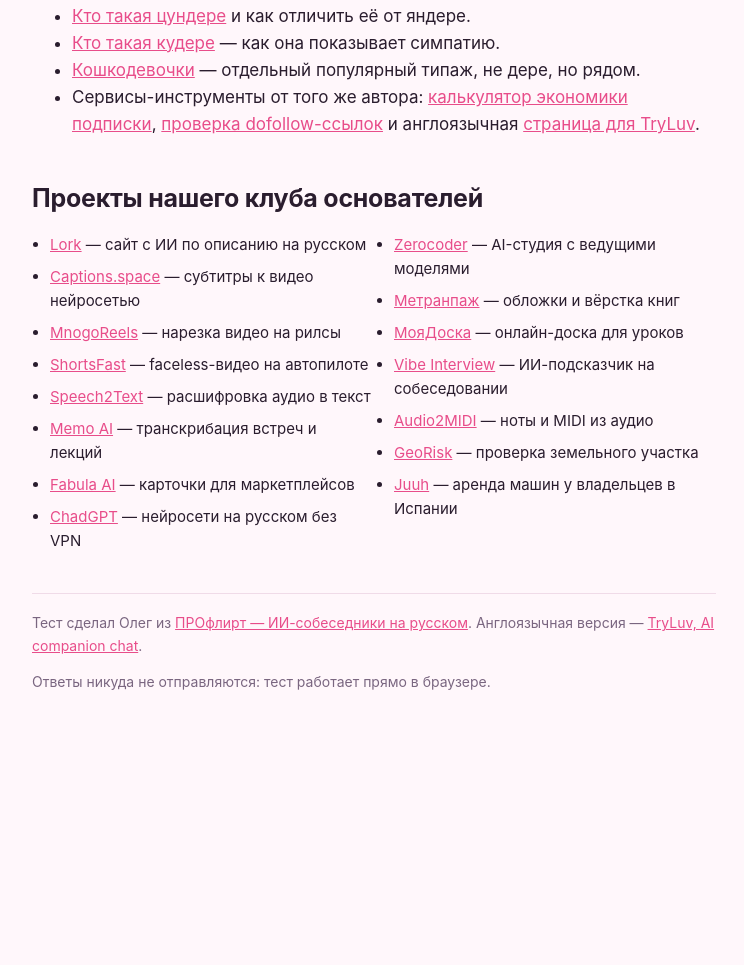
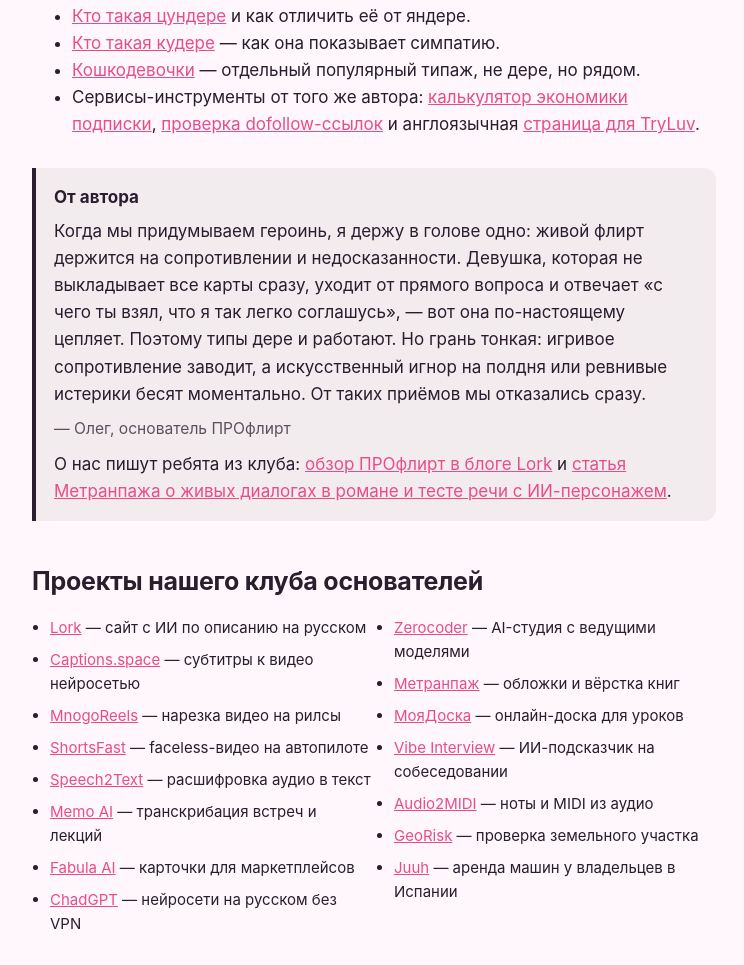
Before and after one commit to funnel-lab-notes/funnel-lab-notes.github.io, a plain HTML site: page index.html in a window 1280 px wide. Shown: the part 2204-3169 px from the top of the page, without its empty margins (266-1010 px from the left). Before the commit the page ends 2942 px from the top, so only its background shows below. Drawn offline with Linux system fonts and the light colour scheme.

Commit message:
От автора
Co-Authored-By: Claude Opus 5.5 <noreply@anthropic.com>

```diff
--- a/index.html
+++ b/index.html
@@ -75,6 +75,7 @@ footer{color:var(--mute);font-size:14px;border-top:1px solid var(--line);padding
 <li>Сервисы-инструменты от того же автора: <a href="https://ai-subscription-calc.vercel.app/">калькулятор экономики подписки</a>, <a href="https://dofollow-check.pages.dev/">проверка dofollow-ссылок</a> и англоязычная <a href="https://ai-companion-field-notes.netlify.app/">страница для TryLuv</a>.</li>
 </ul>
 
+<aside class="author-note" style="margin:30px 0;padding:16px 18px;border-left:4px solid currentColor;border-radius:0 12px 12px 0;background:rgba(127,127,127,.09)"><b style="display:block;margin-bottom:6px">От автора</b><p style="margin:0">Когда мы придумываем героинь, я держу в голове одно: живой флирт держится на сопротивлении и недосказанности. Девушка, которая не выкладывает все карты сразу, уходит от прямого вопроса и отвечает «с чего ты взял, что я так легко соглашусь», — вот она по-настоящему цепляет. Поэтому типы дере и работают. Но грань тонкая: игривое сопротивление заводит, а искусственный игнор на полдня или ревнивые истерики бесят моментально. От таких приёмов мы отказались сразу.</p><p style="margin:8px 0 0;opacity:.75;font-size:.92em">— Олег, основатель ПРОфлирт</p><p style="margin:10px 0 0">О нас пишут ребята из клуба: <a href="https://lork.dev/blog/proflirt-chat-s-ii-personazhami-na-russkom">обзор ПРОфлирт в блоге Lork</a> и <a href="https://metranpage.com/tpost/dialogi-v-romane-ii-personazh">статья Метранпажа о живых диалогах в романе и тесте речи с ИИ-персонажем</a>.</p></aside>
 <h2 class="sec">Проекты нашего клуба основателей</h2>
 <ul class="club">
 <li><a href="https://lork.dev/">Lork</a> — сайт с ИИ по описанию на русском</li>
```
